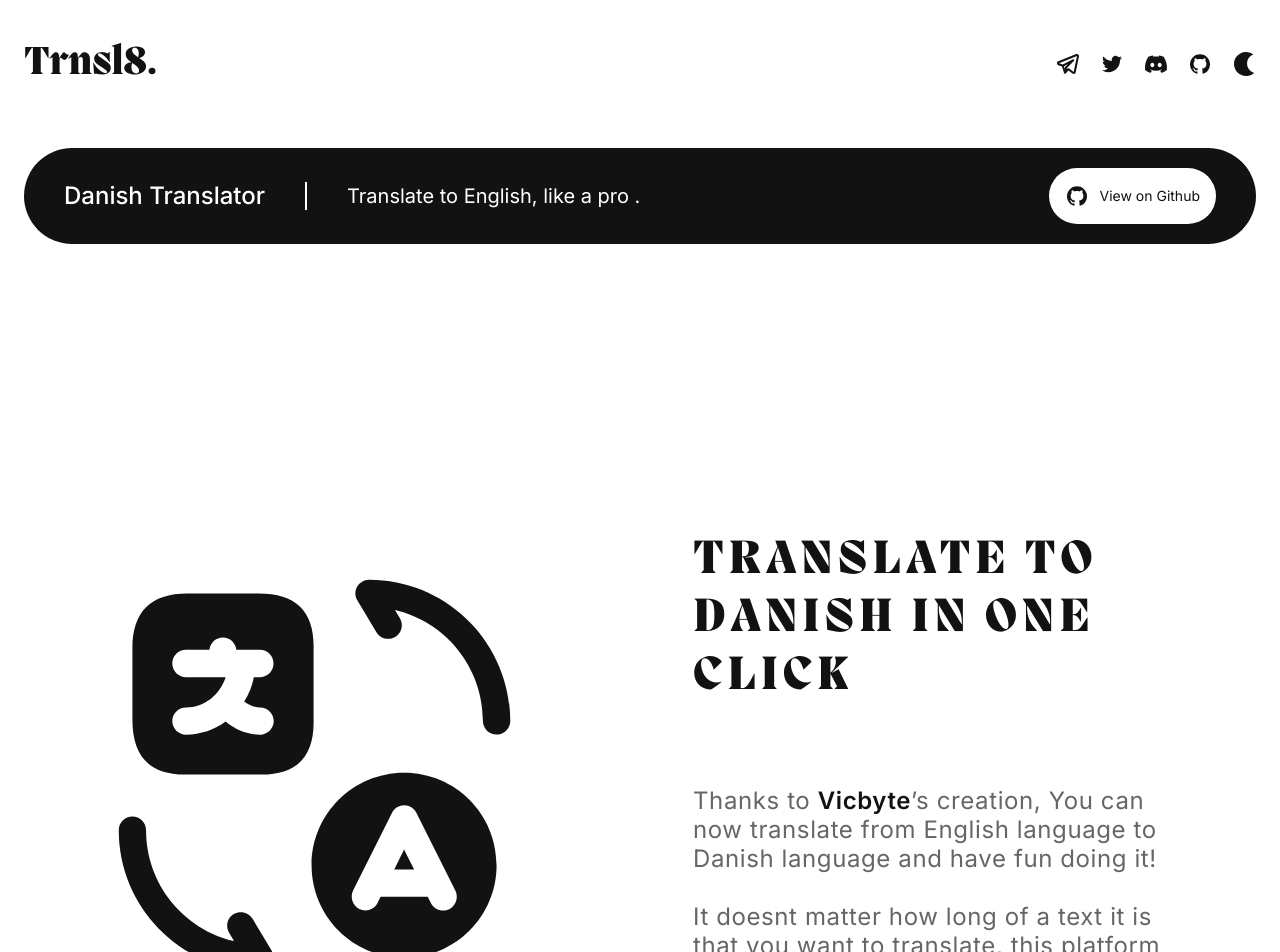
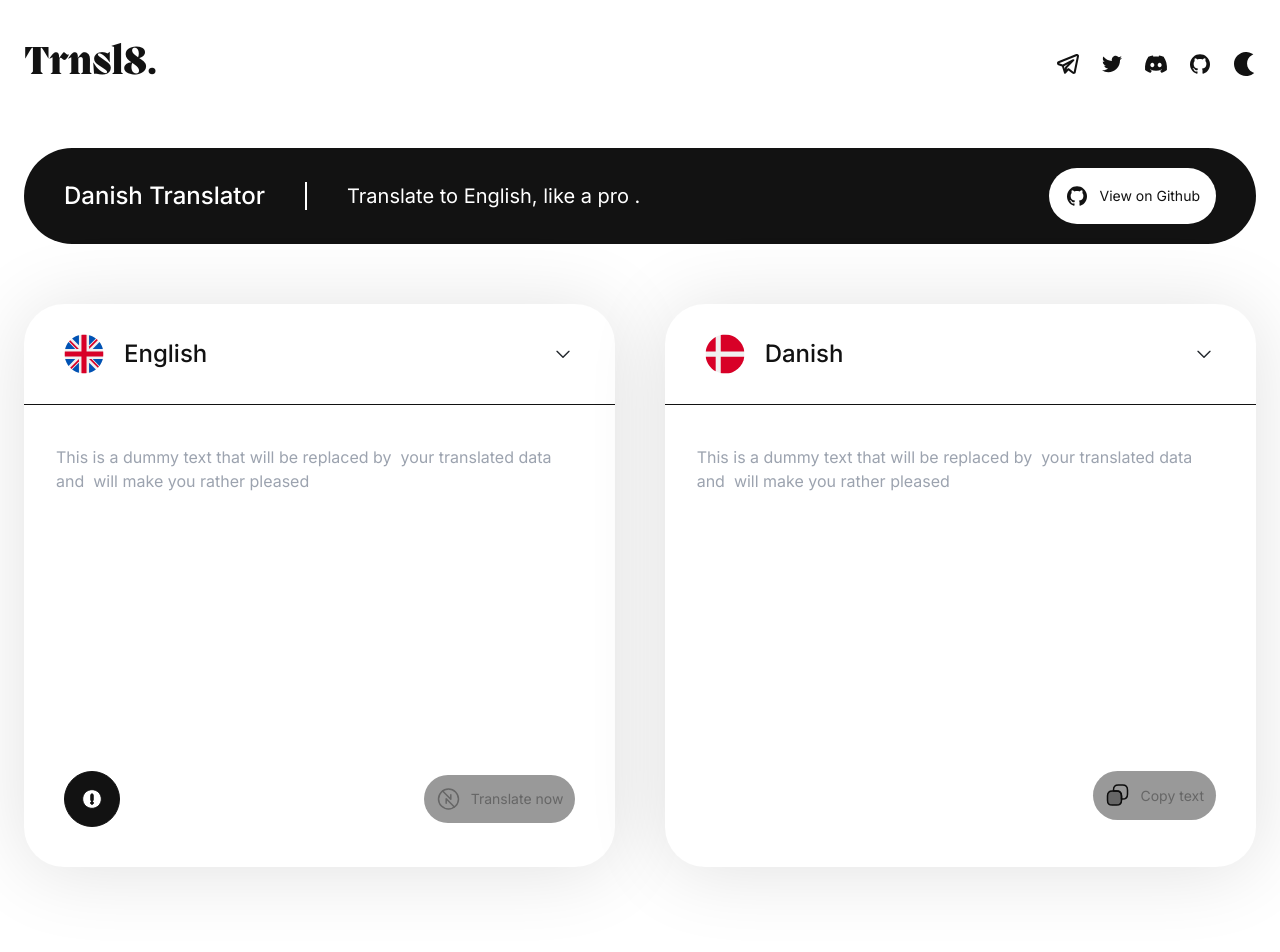
Before and after one commit to EazzieJr/transl8, a Vue app: page / in a window 1280 px wide. Shown: the top 952 px of the page. Built offline with nearby package versions, Linux system fonts and the light colour scheme.

Commit message:
Finised the converter

```diff
--- a/src/App.vue
+++ b/src/App.vue
@@ -31,8 +31,77 @@ import Github from './components/icons/Github.vue';
     </div>
   </div>
 
-  <div class="converters">
+  <div class="converters constraint">
+    <form action="" class="">
+      <div class="english">
+        <div class="top between">
+          <div class="country-info">
+            <img src="./assets/svg/british.svg" alt="">
 
+            <span>English</span>
+          </div>
+
+          <svg width="25" height="24" viewBox="0 0 25 24" fill="none" xmlns="http://www.w3.org/2000/svg">
+            <path fill-rule="evenodd" clip-rule="evenodd" d="M5.71967 8.71967C5.42678 9.01256 5.42678 9.48744 5.71967 9.78033L11.9697 16.0303C12.2626 16.3232 12.7374 16.3232 13.0303 16.0303L19.2803 9.78033C19.5732 9.48744 19.5732 9.01256 19.2803 8.71967C18.9874 8.42678 18.5126 8.42678 18.2197 8.71967L12.5 14.4393L6.78033 8.71967C6.48744 8.42678 6.01256 8.42678 5.71967 8.71967Z"/>
+          </svg>
+        </div>
+
+        <div class="bottom">
+          <textarea name="inputtext" id="inputtext" placeholder="This is a dummy text that will be replaced by  your translated data and  will make you rather pleased"></textarea>
+
+          <div class="buttons between">
+            <button class="info">
+              <svg width="57" height="56" class="dark:fill-white stroke-dark dark:stroke-light fill-light" viewBox="0 0 57 56" fill="none" xmlns="http://www.w3.org/2000/svg">
+                <rect x="0.5" width="56" height="56" rx="28" class="fill-dark dark:fill-white"/>
+                <path d="M29.5445 33.0816L29.564 33.064L29.5816 33.0445C29.698 32.9152 29.8063 32.7657 29.8842 32.566C29.954 32.3964 30 32.2033 30 32C30 31.7941 29.9528 31.5988 29.8815 31.4277C29.8091 31.2538 29.7081 31.096 29.5816 30.9555L29.564 30.936L29.5445 30.9184C29.404 30.7919 29.2462 30.6909 29.0723 30.6185C28.7092 30.4672 28.2908 30.4672 27.9277 30.6185C27.7538 30.6909 27.596 30.7919 27.4555 30.9184L27.436 30.936L27.4184 30.9555C27.2919 31.096 27.1909 31.2538 27.1185 31.4277C27.0472 31.5988 27 31.7941 27 32C27 32.2033 27.046 32.3964 27.1158 32.566C27.1937 32.7657 27.302 32.9152 27.4184 33.0445L27.436 33.064L27.4555 33.0816C27.596 33.2081 27.7538 33.3091 27.9277 33.3815C28.0988 33.4528 28.2941 33.5 28.5 33.5C28.7059 33.5 28.9012 33.4528 29.0723 33.3815C29.2462 33.3091 29.404 33.2081 29.5445 33.0816ZM19 28C19 22.7661 23.2661 18.5 28.5 18.5C33.7339 18.5 38 22.7661 38 28C38 33.2339 33.7339 37.5 28.5 37.5C23.2661 37.5 19 33.2339 19 28ZM28.5 22.75C27.8139 22.75 27.25 23.3139 27.25 24V29C27.25 29.6861 27.8139 30.25 28.5 30.25C29.1861 30.25 29.75 29.6861 29.75 29V24C29.75 23.3139 29.1861 22.75 28.5 22.75Z" class="fill-white dark:fill-dark dark:stroke-dark stoke-white"/>
+              </svg>
+            </button>
+
+            <button class="translate-now" disabled="false">
+              <svg width="25" height="24" class="stroke-white dark:stroke-[#0D0D0D]" viewBox="0 0 25 24" fill="none" xmlns="http://www.w3.org/2000/svg">
+                <path d="M12.505 21.9842C18.0164 21.9842 22.4842 17.5164 22.4842 12.005C22.4842 6.49363 18.0164 2.02579 12.505 2.02579C6.99363 2.02579 2.52579 6.49363 2.52579 12.005C2.52579 17.5164 6.99363 21.9842 12.505 21.9842Z"  stroke-width="1.5" stroke-linecap="round" stroke-linejoin="round"/>
+                <path d="M6.63721 4.02161L14.8002 12.2046L14.8202 7.66402"  stroke-width="1.5" stroke-linecap="round" stroke-linejoin="round"/>
+                <path d="M18.3628 19.9784L10.1998 11.8054L10.1798 16.336"  stroke-width="1.5" stroke-linecap="round" stroke-linejoin="round"/>
+              </svg>
+
+              <span>Translate now</span>
+            </button>
+          </div>
+        </div>
+      </div>
+
+      <div class="danish">
+        <div class="top between">
+          <div class="country-info">
+            <img src="./assets/svg/danish.svg" alt="">
+
+            <span>Danish</span>
+          </div>
+
+          <svg width="25" height="24" class="arrow" viewBox="0 0 25 24" fill="none" xmlns="http://www.w3.org/2000/svg">
+            <path fill-rule="evenodd" clip-rule="evenodd" d="M5.71967 8.71967C5.42678 9.01256 5.42678 9.48744 5.71967 9.78033L11.9697 16.0303C12.2626 16.3232 12.7374 16.3232 13.0303 16.0303L19.2803 9.78033C19.5732 9.48744 19.5732 9.01256 19.2803 8.71967C18.9874 8.42678 18.5126 8.42678 18.2197 8.71967L12.5 14.4393L6.78033 8.71967C6.48744 8.42678 6.01256 8.42678 5.71967 8.71967Z" />
+          </svg>
+        </div>
+
+        <div class="bottom">
+          <textarea name="inputtext" id="inputtext" placeholder="This is a dummy text that will be replaced by  your translated data and  will make you rather pleased"></textarea>
+
+          <div class="buttons between">
+            <button>
+            </button>
+
+            <button class="copy-text" disabled="false">
+              <svg width="25" height="25" viewBox="0 0 25 25" fill="none" xmlns="http://www.w3.org/2000/svg">
+                <path d="M16.5 12.9833V17.1833C16.5 20.6833 15.1 22.0833 11.6 22.0833H7.4C3.9 22.0833 2.5 20.6833 2.5 17.1833V12.9833C2.5 9.48325 3.9 8.08325 7.4 8.08325H11.6C15.1 8.08325 16.5 9.48325 16.5 12.9833Z" fill="#0D0D0D" stroke="#0D0D0D" stroke-width="1.5" stroke-linecap="round" stroke-linejoin="round"/>
+                <path d="M22.5 6.98325V11.1833C22.5 14.6833 21.1 16.0833 17.6 16.0833H16.5V12.9833C16.5 9.48325 15.1 8.08325 11.6 8.08325H8.5V6.98325C8.5 3.48325 9.9 2.08325 13.4 2.08325H17.6C21.1 2.08325 22.5 3.48325 22.5 6.98325Z" stroke="#0D0D0D" stroke-width="1.5" stroke-linecap="round" stroke-linejoin="round"/>
+              </svg>
+
+              <span>Copy text</span>
+            </button>
+          </div>
+        </div>
+      </div>
+    </form>
   </div>
 
   <section class="translate-talk md:center constraint">
@@ -55,6 +124,86 @@ import Github from './components/icons/Github.vue';
 </template>
 
 <style lang="postcss" scoped>
+.converters {
+  form {
+    @apply space-y-8 md:space-y-0 mt-10 lg:mt-12 xl:mt-[60px] md:flex justify-between;
+
+    .english, .danish {
+      @apply bg-light dark:bg-[#0D0D0D] rounded-3xl lg:rounded-[40px] md:w-[48%] min-h-fit;
+      box-shadow: 0px 4px 80px rgba(0, 0, 0, 0.12);
+
+      .top {
+        @apply py-5 lg:py-[30px] px-7 lg:px-10 border-b-[0.5px] border-dark dark:border-light;
+
+        .country-info {
+          @apply flex items-center space-x-4 lg:space-x-5;
+
+          img {
+            @apply w-8 h-8 lg:w-10 lg:h-10;
+          }
+
+          span {
+            @apply text-dark dark:text-light lg:text-xl xl:text-2xl font-medium;
+          }
+        }
+
+        > svg {
+          @apply w-5 lg:w-6 fill-[#24292E] dark:fill-[#D1D6DB];
+        }
+      }
+
+      .bottom {
+        textarea {
+          @apply min-w-full max-w-full px-6 lg:px-8 py-7 lg:py-10 resize-none min-h-[220px] max-h-[220px] lg:min-h-[320px] xl:max-h-[360px] xl:min-h-[360px] bg-transparent text-sm lg:text-base text-[#999999];
+        }
+
+        .buttons {
+          @apply px-7 lg:px-10 pb-7 lg:pb-10;
+
+          .info svg {
+            @apply w-11 lg:w-14
+          }
+
+          .translate-now {
+            @apply p-2.5 lg:p-3 rounded-full bg-dark dark:bg-light flex items-center space-x-2 lg:space-x-2.5 text-xs lg:text-sm text-light dark:text-dark;
+            @apply  disabled:bg-[#999999] disabled:text-explainer;
+
+            &:disabled {
+              svg {
+                @apply stroke-[#666666];
+              }
+            }
+          }
+
+          .copy-text {
+            @apply p-2.5 lg:p-3 rounded-full bg-dark dark:bg-light flex items-center space-x-2 lg:space-x-2.5 text-xs lg:text-sm text-light dark:text-dark;
+            @apply  disabled:bg-[#999999] disabled:text-explainer;
+
+            svg {
+              @apply stroke-white dark:stroke-[#0D0D0D];
+
+              path {
+                @apply first:fill-white first:dark:fill-[#0D0D0D]
+              }
+            }
+
+            &:disabled {
+              svg {
+                @apply stroke-[#666666];
+
+                path {
+                  @apply first:fill-[#666666] first:dark:fill-[#666666]
+                }
+              }
+            }
+          }
+        }
+      }
+    }
+  }
+
+}
+
 .trnsl {
   @apply mt-5;
   .trnsl-container {
```
Also changed, not shown: src/assets/svg/british.svg (added), src/assets/svg/danish.svg (added).
